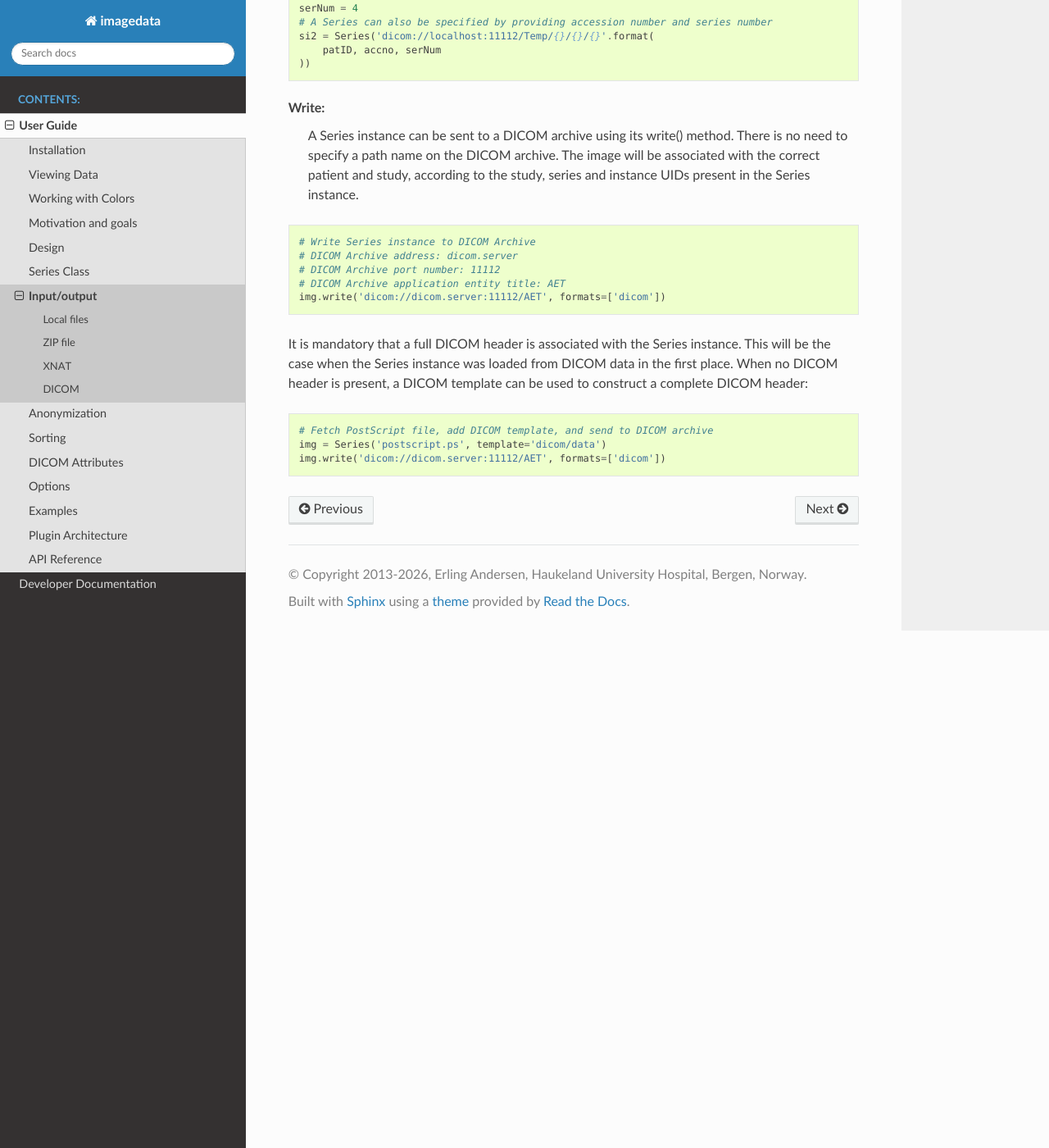
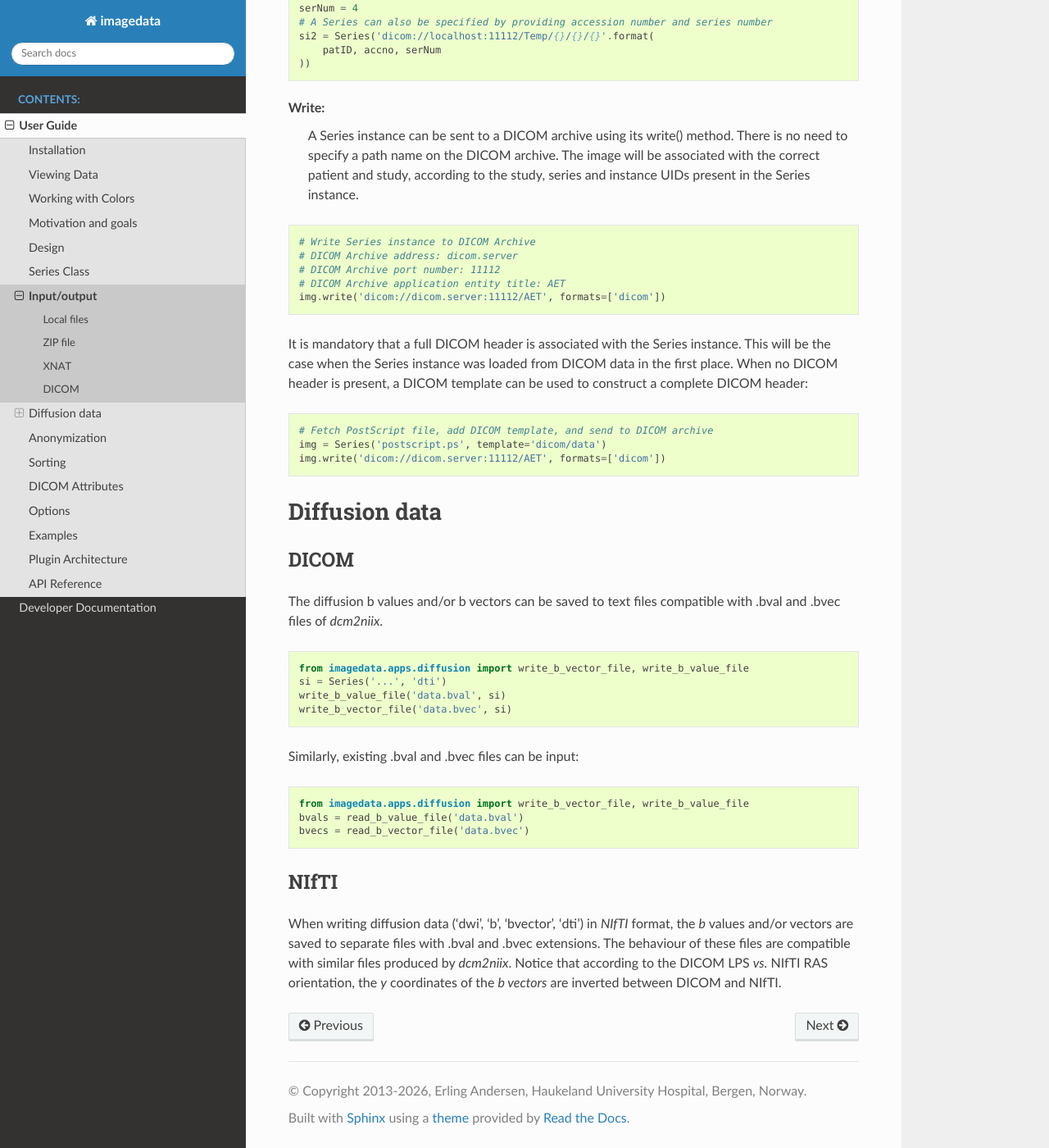
Before and after one commit to erling6232/imagedata, a Sphinx documentation site: the page built from docs/Input_output.rst, in a window 1280 px wide and 1400 px high, scrolled down 2034 px. Shown: the whole window at 82% size. Built offline with Sphinx 7.4.7 and the Read the Docs theme 3.1.0, drawn with Linux system fonts in a browser that asks for light colours; pages that are not in the unit, such as notebooks, are missing from menus.

Commit message:
Updated with documentation on reading and writing bvalues and bvectors.

```diff
--- a/docs/Input_output.rst
+++ b/docs/Input_output.rst
@@ -124,3 +124,35 @@ When no DICOM header is present, a DICOM template can be used to construct a com
     # Fetch PostScript file, add DICOM template, and send to DICOM archive
     img = Series('postscript.ps', template='dicom/data')
     img.write('dicom://dicom.server:11112/AET', formats=['dicom'])
+
+Diffusion data
+==============
+
+DICOM
+-----
+The diffusion b values and/or b vectors can be saved to text files compatible with .bval and
+.bvec files of `dcm2niix`.
+
+.. code-block:: python
+
+    from imagedata.apps.diffusion import write_b_vector_file, write_b_value_file
+    si = Series('...', 'dti')
+    write_b_value_file('data.bval', si)
+    write_b_vector_file('data.bvec', si)
+
+Similarly, existing .bval and .bvec files can be input:
+
+.. code-block:: python
+
+    from imagedata.apps.diffusion import write_b_vector_file, write_b_value_file
+    bvals = read_b_value_file('data.bval')
+    bvecs = read_b_vector_file('data.bvec')
+
+NIfTI
+-----
+
+When writing diffusion data ('dwi', 'b', 'bvector', 'dti') in `NIfTI` format, the *b* values and/or vectors are
+saved to separate files with .bval and .bvec extensions.
+The behaviour of these files are compatible with similar files produced by `dcm2niix`.
+Notice that according to the DICOM LPS *vs.* NIfTI RAS orientation, the *y* coordinates of the
+*b vectors* are inverted between DICOM and NIfTI.
```
